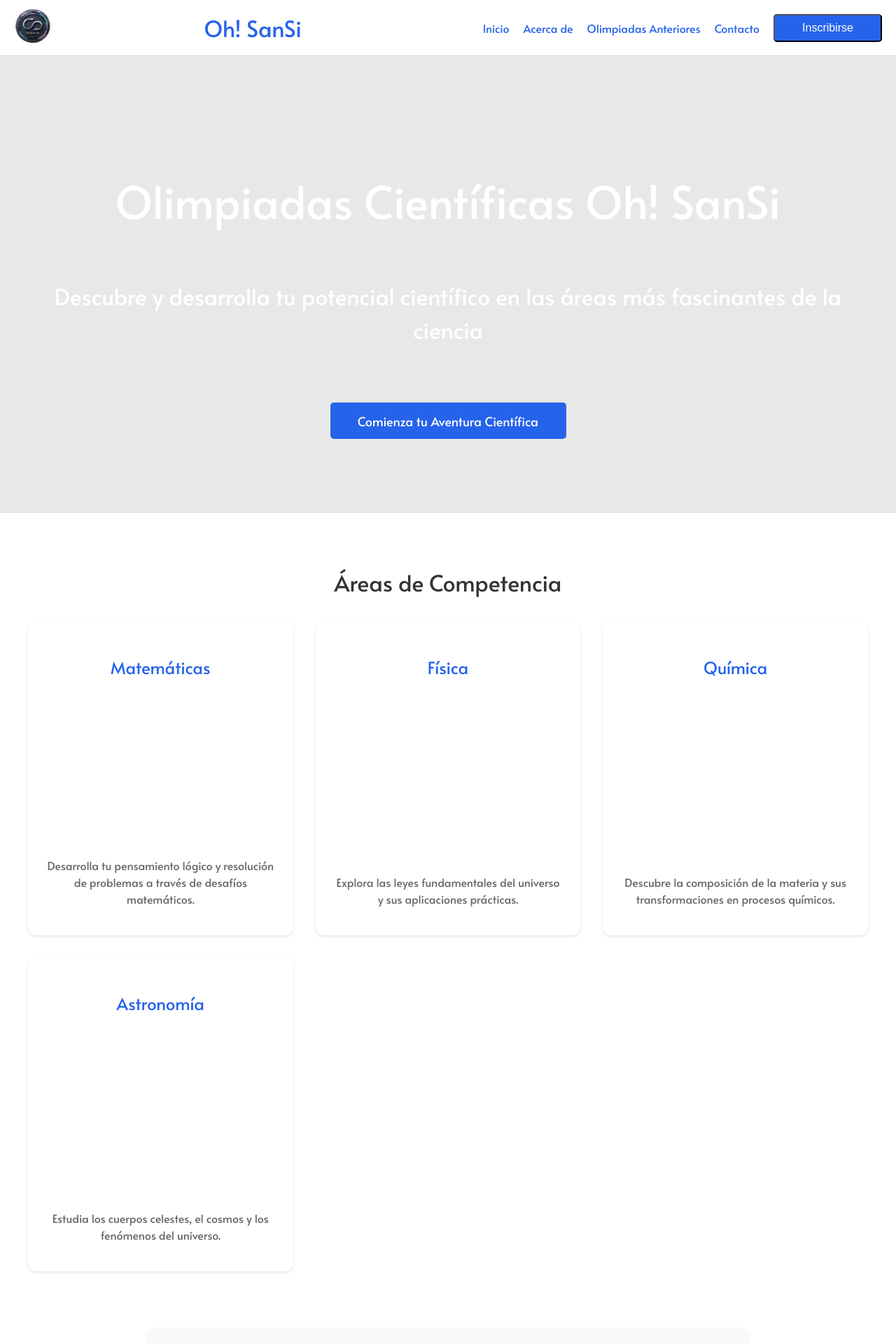
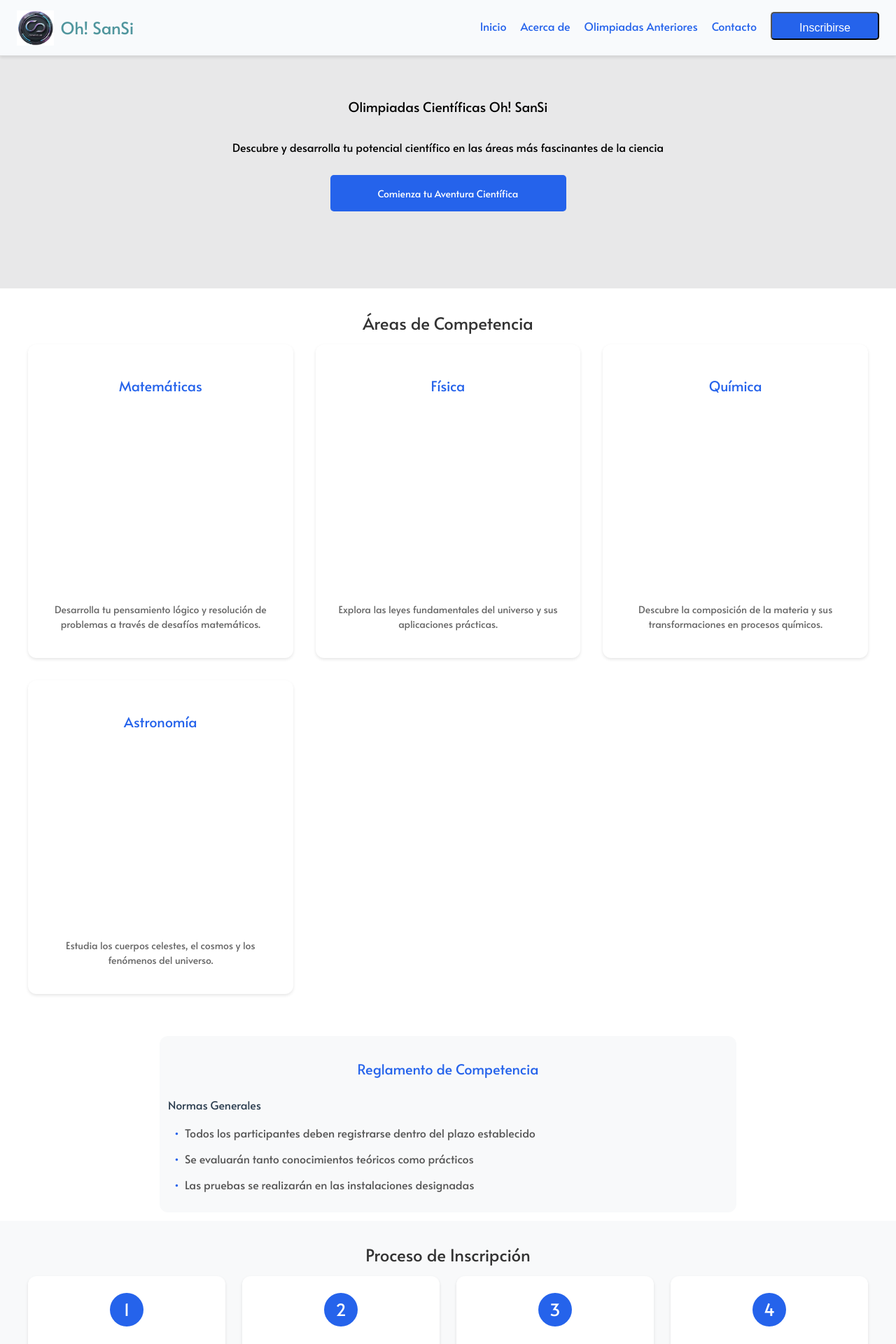
Before and after one commit to OrpheusLabSRL/Inscripcion-olimpiadas-UMSS, a React (Vite) app in the folder Client/: page / in a window 1280 px wide. Shown: the top 1920 px of the page at 70% size. Built offline with nearby package versions, Linux system fonts and the light colour scheme; a web font is replaced by a local one.

Commit message:
mejores en el home del cliente cosas visuales pero nada de las hu

```diff
--- a/Client/package.json
+++ b/Client/package.json
@@ -7,7 +7,8 @@
     "dev": "vite",
     "build": "vite build",
     "lint": "eslint . --ext js,jsx --report-unused-disable-directives --max-warnings 0",
-    "preview": "vite preview"
+    "preview": "vite preview",
+    "start": "vite"
   },
   "dependencies": {
     "axios": "^1.8.4",
--- a/Client/src/features/home/components/ContentProp.css
+++ b/Client/src/features/home/components/ContentProp.css
@@ -1,8 +1,7 @@
-
 .content-container {
   width: 100vw;
   max-width: 100%;
-  margin: 80px 0 60px 0;
+  margin: var(--high-button) 0 var(--broad-button) 0; /* Usando las variables para los márgenes */
   padding: 0;
   flex: 1;
   box-sizing: border-box;
@@ -12,46 +11,42 @@ section {
   width: 100%;
   max-width: 100%;
   margin: 0;
-  padding: 2rem;
+  padding: var(--high-button);
   box-sizing: border-box;
 }
 
-
 .event-description {
-  height: 653px;
+  height: 400px;
   background-color: rgba(226, 226, 226, 0.7);
-  padding: 20px;
+  padding: var(--high-button);
   transition: all 0.5s ease;
   display: flex;
   flex-direction: column;
   align-items: center;
   justify-content: center;
   text-align: center;
+  color: black; /* Color negro por defecto */
 }
 
 .event-description.active {
-  background-color: #2563eb;
+  background-color: var(--primary-color); /* Usando el color primario */
 }
 
-.event-description h2 {
-  font-size: 4rem;
-  color: #ffffff;
-  margin-bottom: 2rem;
+.event-description h2,
+.event-description p {
+  color: black; /* Color negro por defecto */
 }
 
-.event-description p {
-  font-size: 2rem;
-  color: #ffffff;
-  line-height: 1.5;
-  padding: 0 10px;
-  margin-bottom: 3rem;
+.event-description.active h2,
+.event-description.active p {
+  color: white; /* Cambia a blanco cuando .event-description es activa */
 }
 
 .start-adventure {
-  font-size: 18px;
+  font-size: var(--h6-size); /* Usando la variable de tamaño de fuente */
   width: 337px;
   height: 52px;
-  background-color: #2563eb;
+  background-color: var(--primary-color); /* Usando el color primario */
   color: #ffffff;
   padding: 0.5rem 1rem;
   border-radius: 5px;
@@ -60,7 +55,7 @@ section {
   justify-content: center;
   cursor: pointer;
   transition: all 0.3s ease;
-  margin-top: 2rem;
+  margin-top: var(--high-button);
   border: none;
   font-family: inherit;
 }
@@ -70,21 +65,20 @@ section {
   transform: scale(1.05);
 }
 
-
 .action-buttons {
   display: flex;
   justify-content: center;
-  gap: 20px;
+  gap: var(--high-button);
   margin-top: 30px;
   width: 100%;
   flex-wrap: wrap;
 }
 
 .action-button {
-  padding: 15px 30px;
+  padding: var(--high-button) var(--broad-button);
   border: none;
   border-radius: 8px;
-  font-size: 1.2rem;
+  font-size: var(--h6-size); /* Usando la variable de tamaño de fuente */
   font-weight: bold;
   cursor: pointer;
   transition: all 0.3s ease;
@@ -112,20 +106,19 @@ section {
   transform: translateY(-2px);
 }
 
-
 .areas-competence {
   min-height: 980px;
   background-color: #ffffff;
   display: flex;
   flex-direction: column;
   align-items: center;
-  padding: 3rem 2rem;
+  padding: var(--high-button) var(--broad-button);
 }
 
 .areas-competence h2 {
-  font-size: 2rem;
+  font-size: var(--h2-size); /* Usando la variable de tamaño de fuente */
   color: #333;
-  margin-bottom: 2rem;
+  margin-bottom: var(--high-button);
 }
 
 .competence-grid {
@@ -155,43 +148,43 @@ section {
 }
 
 .category-card h3 {
-  color: #2563eb;
-  font-size: 1.5rem;
+  color: var(--primary-color); /* Usando el color primario */
+  font-size: var(--h3-size); /* Usando la variable de tamaño de fuente */
   margin-bottom: 1rem;
   text-align: center;
 }
 
 .category-card p {
-  font-size: 1rem;
+  font-size: var(--pM-size); /* Usando la variable de tamaño de fuente */
   color: #666;
   line-height: 1.5;
   text-align: center;
 }
 
-
 .competence-rules {
   width: 100%;
   max-width: 800px;
   background-color: #f8f9fa;
-  padding: 2rem;
+  padding: var(--high-button);
   border-radius: 12px;
-  margin-top: 2rem;
+  margin-top: var(--high-button);
 }
 
 .competence-rules h3 {
-  color: #2563eb;
-  font-size: 1.8rem;
+  color: var(--primary-color); /* Usando el color primario */
+  font-size: var(--h4-size); /* Usando la variable de tamaño de fuente */
   margin-bottom: 1.5rem;
   text-align: center;
 }
 
 .rules-section {
-  margin-bottom: 2rem;
+  margin-bottom: var(--high-button);
+  max-width: 800px;
 }
 
 .rules-section h4 {
   color: #2c3e50;
-  font-size: 1.3rem;
+  font-size: var(--h5-size); /* Usando la variable de tamaño de fuente */
   margin-bottom: 1rem;
 }
 
@@ -208,12 +201,11 @@ section {
 
 .rules-list li:before {
   content: "•";
-  color: #2563eb;
+  color: var(--primary-color); /* Usando el color primario */
   font-weight: bold;
   position: absolute;
   left: -1rem;
 }
-
 
 .registration-process {
   min-height: 293px;
@@ -221,18 +213,19 @@ section {
   display: flex;
   flex-direction: column;
   align-items: center;
-  padding: 3rem 2rem;
+  padding: var(--high-button) var(--broad-button);
 }
 
 .registration-process h2 {
-  font-size: 2rem;
+  font-size: var(--h2-size); /* Usando la variable de tamaño de fuente */
   color: #333;
-  margin-bottom: 2rem;
+  margin-bottom: var(--high-button);
   text-align: center;
 }
 
 .process-steps-horizontal {
   display: flex;
+  margin-bottom: 40px;
   justify-content: space-between;
   gap: 1.5rem;
   width: 100%;
@@ -253,7 +246,7 @@ section {
 }
 
 .step-number {
-  background-color: #2563eb;
+  background-color: var(--primary-color); /* Usando el color primario */
   color: white;
   width: 3rem;
   height: 3rem;
@@ -263,41 +256,40 @@ section {
   justify-content: center;
   font-weight: bold;
   font-size: 1.5rem;
-  margin-bottom: 1rem;
+  margin-bottom: var(--high-button);
 }
 
 .step-content h3 {
-  color: #2563eb;
-  font-size: 1.3rem;
-  margin-bottom: 1rem;
+  color: var(--primary-color); /* Usando el color primario */
+  font-size: var(--h5-size); /* Usando la variable de tamaño de fuente */
+  margin-bottom: var(--high-button);
 }
 
 .step-content p {
   color: #555;
-  font-size: 1rem;
+  font-size: var(--pM-size); /* Usando la variable de tamaño de fuente */
   line-height: 1.5;
 }
 
-/* How to Register */
 .how-to-register {
   min-height: 771px;
   background-color: #ffffff;
   display: flex;
   flex-direction: column;
   align-items: center;
-  padding: 3rem 2rem;
+  padding: var(--high-button) var(--broad-button);
 }
 
 .how-to-register h2 {
-  font-size: 2rem;
+  font-size: var(--h2-size); /* Usando la variable de tamaño de fuente */
   color: #333;
-  margin-bottom: 2rem;
+  margin-bottom: var(--high-button);
   text-align: center;
 }
 
 .tutorial-section {
   background-color: white;
-  padding: 2rem;
+  padding: var(--high-button);
   border-radius: 12px;
   box-shadow: 0 2px 4px rgba(0, 0, 0, 0.1);
   width: 100%;
@@ -305,14 +297,14 @@ section {
 }
 
 .tutorial-section h3 {
-  color: #2563eb;
-  font-size: 1.5rem;
+  color: var(--primary-color); /* Usando el color primario */
+  font-size: var(--h4-size); /* Usando la variable de tamaño de fuente */
   margin-bottom: 1rem;
 }
 
 .tutorial-section p {
   color: #555;
-  font-size: 1rem;
+  font-size: var(--pM-size); /* Usando la variable de tamaño de fuente */
   line-height: 1.5;
   margin-bottom: 1.5rem;
 }
@@ -326,17 +318,17 @@ section {
   justify-content: center;
   border-radius: 8px;
   color: #666;
-  font-size: 1.2rem;
+  font-size: var(--pM-size); /* Usando la variable de tamaño de fuente */
 }
 
 /* Responsive adjustments */
 @media (max-width: 768px) {
   .event-description h2 {
-    font-size: 2.5rem;
+    font-size: var(--h2-size); /* Usando la variable de tamaño de fuente */
   }
 
   .event-description p {
-    font-size: 1.5rem;
+    font-size: var(--pM-size); /* Usando la variable de tamaño de fuente */
   }
 
   .competence-grid {
@@ -367,10 +359,21 @@ section {
   }
 
   .event-description h2 {
-    font-size: 2rem;
+    font-size: var(--h3-size); /* Usando la variable de tamaño de fuente */
   }
 
   .event-description p {
-    font-size: 1.2rem;
+    font-size: var(--pS-size); /* Usando la variable de tamaño de fuente */
   }
 }
+h1 {
+  font-size: 1.5rem; /* Tamaño más pequeño */
+}
+
+h2 {
+  font-size: 1.2rem; /* Tamaño más pequeño */
+}
+
+p {
+  font-size: 1rem; /* Tamaño más pequeño */
+}
--- a/Client/src/features/home/components/ContentProp.jsx
+++ b/Client/src/features/home/components/ContentProp.jsx
@@ -4,10 +4,12 @@ import "./ContentProp.css";
 
 function ContentProp() {
   const [showButtons, setShowButtons] = useState(false);
+  const [textColor, setTextColor] = useState('black'); // Inicializamos el color de texto como negro
   const navigate = useNavigate();
 
   const handleStartClick = () => {
     setShowButtons(true);
+    setTextColor('white'); // Cambia el color del texto a blanco cuando se hace clic en el botón
   };
 
   const handleStartRegistration = () => {
@@ -21,8 +23,8 @@ function ContentProp() {
   return (
     <main className="content-container">
       <section className={`event-description ${showButtons ? 'active' : ''}`}>
-        <h2>Olimpiadas Científicas Oh! SanSi</h2>
-        <p>Descubre y desarrolla tu potencial científico en las áreas más fascinantes de la ciencia</p>
+        <h2 className={textColor === 'white' ? 'white-text' : ''}>Olimpiadas Científicas Oh! SanSi</h2>
+        <p className={textColor === 'white' ? 'white-text' : ''}>Descubre y desarrolla tu potencial científico en las áreas más fascinantes de la ciencia</p>
 
         {!showButtons ? (
           <button className="start-adventure" onClick={handleStartClick}>
--- a/Client/src/features/home/components/HeaderProp.css
+++ b/Client/src/features/home/components/HeaderProp.css
@@ -1,47 +1,170 @@
-/* Basic styles for the header */
+/* Estilos generales del header */
 header {
-  height: 80px; /* Height of the header */
-  background-color: #ffffff; /* Updated background color to white */
-  padding: 1rem; /* Padding around the header */
-  display: flex; /* Flexbox layout */
-  align-items: center; /* Center items vertically */
-  justify-content: space-between; /* Space between items */
-  padding: 10px 20px; /* Padding for header */
+  height: 80px; /* Altura del header */
+  background-color: var(--background); /* Fondo usando la variable de fondo */
+  padding: var(--high-button) var(--broad-button); /* Padding del header usando las variables */
+  display: flex; /* Layout con flexbox */
+  align-items: center; /* Alineación vertical centrada */
+  justify-content: space-between; /* Espacio entre los elementos */
   border-bottom: 1px solid #ddd;
-  align-items: center; /* Center items vertically */
-  width: 100%; /* Full width */
-  box-sizing: border-box; /* Include padding in width calculation */
-  position: fixed; /* Fixed position */
-  top: 0; /* Stick to the top */
-  left: 0; /* Stick to the left */
-  z-index: 1000; /* Ensure it stays on top of other elements */
-  box-sizing: border-box; /* Include padding in width */
+  width: 100%; /* Ancho completo */
+  box-sizing: border-box; /* Incluir el padding en el cálculo del ancho */
+  position: fixed; /* Posición fija */
+  top: 0; /* Pegado a la parte superior */
+  left: 0; /* Pegado a la izquierda */
+  z-index: 1000; /* Asegurarse de que esté encima de otros elementos */
 }
 
+/* Logo */
 .header-logo img {
-  height: 50px; /* Adjust logo height */
+  height: 50px; /* Ajustar la altura del logo */
 }
 
+/* Título */
 h1 {
-  font-size: 2rem; /* Header font size */
-  color: #2563eb; /* Updated header text color to blue */
+  font-size: var(--h1-size); /* Usar el tamaño de fuente para h1 definido en las variables */
+  color: var(--primary-color); /* Color de texto usando la variable de color primario */
 }
 
+/* Estilos para los elementos de navegación */
 nav ul {
-  list-style: none; /* Remove bullet points */
-  display: flex; /* Flexbox for navigation items */
-  gap: 20px; /* Space between navigation items */
+  list-style: none; /* Quitar los puntos de lista */
+  display: flex; /* Flexbox para los items de navegación */
+  gap: 20px; /* Espacio entre los items de navegación */
   align-items: center;
 }
 
 nav ul li {
-  cursor: pointer; /* Pointer cursor for navigation items */
-  color: #2563eb; /* Updated navigation text color to blue */
+  cursor: pointer; /* Cursor de puntero para los items de navegación */
+  color: var(--primary-color); /* Color de texto para los items de navegación usando la variable */
 }
 
 nav ul li:last-child a .btn-next-page {
-  background-color: #2563eb; /* Azul */
+  background-color: var(--primary-color); /* Fondo usando el color primario */
   color: white;
-  padding: 8px 16px;
+  padding: var(--high-button) var(--broad-button); /* Padding usando las variables definidas */
   border-radius: 5px;
 }
+
+/* Contenedor del header */
+.header-container {
+  display: flex;
+  justify-content: space-between;
+  align-items: center;
+  padding: var(--high-button) var(--broad-button); /* Padding usando las variables */
+  background-color: var(--background); /* Fondo usando la variable */
+  box-shadow: 0px 2px 4px rgba(0, 0, 0, 0.1);
+}
+
+.header-left {
+  display: flex;
+  align-items: center;
+}
+
+.header-logo {
+  height: 50px;
+  margin-right: 10px;
+}
+
+.header-title {
+  font-size: var(--h2-size); /* Usar el tamaño de fuente para h2 definido en las variables */
+  color: var(--secondary-color); /* Color usando la variable secundaria */
+  font-weight: bold;
+}
+
+/* Estilos para la barra de navegación */
+.header-nav {
+  display: flex;
+  gap: 20px;
+  list-style: none;
+}
+
+.header-nav li {
+  position: relative;
+  cursor: pointer;
+  padding-bottom: 5px;
+  transition: color 0.3s ease;
+}
+
+.header-nav li::after {
+  content: "";
+  position: absolute;
+  left: 0;
+  bottom: 0;
+  width: 0%;
+  height: 2px;
+  background-color: var(--primary-color); /* Usar el color primario para el subrayado */
+  transition: width 0.3s ease;
+}
+
+.header-nav li:hover::after {
+  width: 100%;
+}
+
+.header-nav li:hover {
+  color: var(--primary-color); /* Cambiar el color del texto al pasar el mouse */
+}
+
+/* Estilos para el menú hamburguesa en dispositivos móviles */
+.mobile-menu {
+  display: none; /* Ocultar el menú hamburguesa por defecto */
+  cursor: pointer;
+  font-size: 30px; /* Tamaño del ícono del menú */
+  color: black; /* Color negro */
+  position: absolute;
+  top: 20px; /* Poner el botón en la parte superior */
+  right: 20px; /* Alinearlo a la derecha */
+}
+
+/* Estilos de navegación responsive */
+@media (max-width: 768px) {
+  header {
+    height: auto; /* Dejar que la altura se ajuste dependiendo del contenido */
+    padding: var(--high-button) var(--broad-button); /* Ajustar padding para dispositivos pequeños */
+    position: relative; /* Cambiar a relativa para evitar problemas de visibilidad */
+  }
+
+  .header-container {
+    flex-direction: column; /* Cambiar la disposición a columna en pantallas pequeñas */
+    align-items: flex-start; /* Alineación izquierda para el logo y título */
+  }
+
+  .header-logo img {
+    height: 40px; /* Reducir el tamaño del logo */
+  }
+
+  h1 {
+    font-size: var(--h2-size); /* Reducir el tamaño de la fuente del título */
+  }
+
+  .header-nav {
+    flex-direction: column; /* Cambiar la navegación a columna */
+    gap: 10px; /* Reducir el espacio entre los items de navegación */
+    margin-top: var(--high-button); /* Añadir espacio superior */
+    display: none; /* Ocultar el menú en dispositivos móviles por defecto */
+    width: 100%;
+    text-align: center;
+  }
+
+  .mobile-menu {
+    display: block; /* Mostrar el menú hamburguesa */
+  }
+
+  .header-nav.show {
+    display: flex; /* Mostrar el menú cuando se active */
+  }
+}
+
+@media (max-width: 480px) {
+  .header-title {
+    font-size: var(--h3-size); /* Reducir aún más el tamaño de la fuente */
+  }
+
+  .header-logo img {
+    height: 35px; /* Reducir el tamaño del logo para pantallas muy pequeñas */
+  }
+
+  .header-container {
+    padding: var(--high-button); /* Ajustar padding para pantallas muy pequeñas */
+  }
+}
--- a/Client/src/features/home/components/HeaderProp.jsx
+++ b/Client/src/features/home/components/HeaderProp.jsx
@@ -1,4 +1,4 @@
-import React from "react";
+import React, { useState } from "react";
 import { useNavigate } from "react-router-dom";
 import Logo from "../../../assets/images/logo-olab.png";
 import "./HeaderProp.css";
@@ -6,20 +6,30 @@ import { NextPage } from "../../../components/Buttons/NextPage";
 
 function HeaderProp() {
   const navigate = useNavigate();
+  const [menuOpen, setMenuOpen] = useState(false);
+
+  // Función para cambiar el estado del menú
+  const toggleMenu = () => {
+    setMenuOpen(!menuOpen);
+  };
 
   return (
     <header className="header-container">
-      <div className="header-logo">
-        <img src={Logo} alt="University Logo" />
+      <div className="header-left">
+        <img src={Logo} alt="University Logo" className="header-logo" />
+        <h1 className="header-title">Oh! SanSi</h1>
       </div>
-      <h1>Oh! SanSi</h1>
+      {/* Botón de menú hamburguesa en la esquina superior derecha */}
+      <div className="mobile-menu" onClick={toggleMenu}>
+        ☰
+      </div>
       <nav>
-        <ul>
+        <ul className={`header-nav ${menuOpen ? "show" : ""}`}>
           <li onClick={() => navigate("/")}>Inicio</li>
           <li>Acerca de</li>
           <li>Olimpiadas Anteriores</li>
           <li>Contacto</li>
-          <li>{<NextPage value="Inscribirse" to="/register/tutor-form" />}</li>
+          <li><NextPage value="Inscribirse" to="/register/tutor-form" /></li>
         </ul>
       </nav>
     </header>
```
Also changed, not shown: Client/src/features/home/components/Footer.css (+8 -8 lines), Client/src/assets/images/logo-olab.png (renamed from Client/src/assets/images/logo-olab.PNG).
